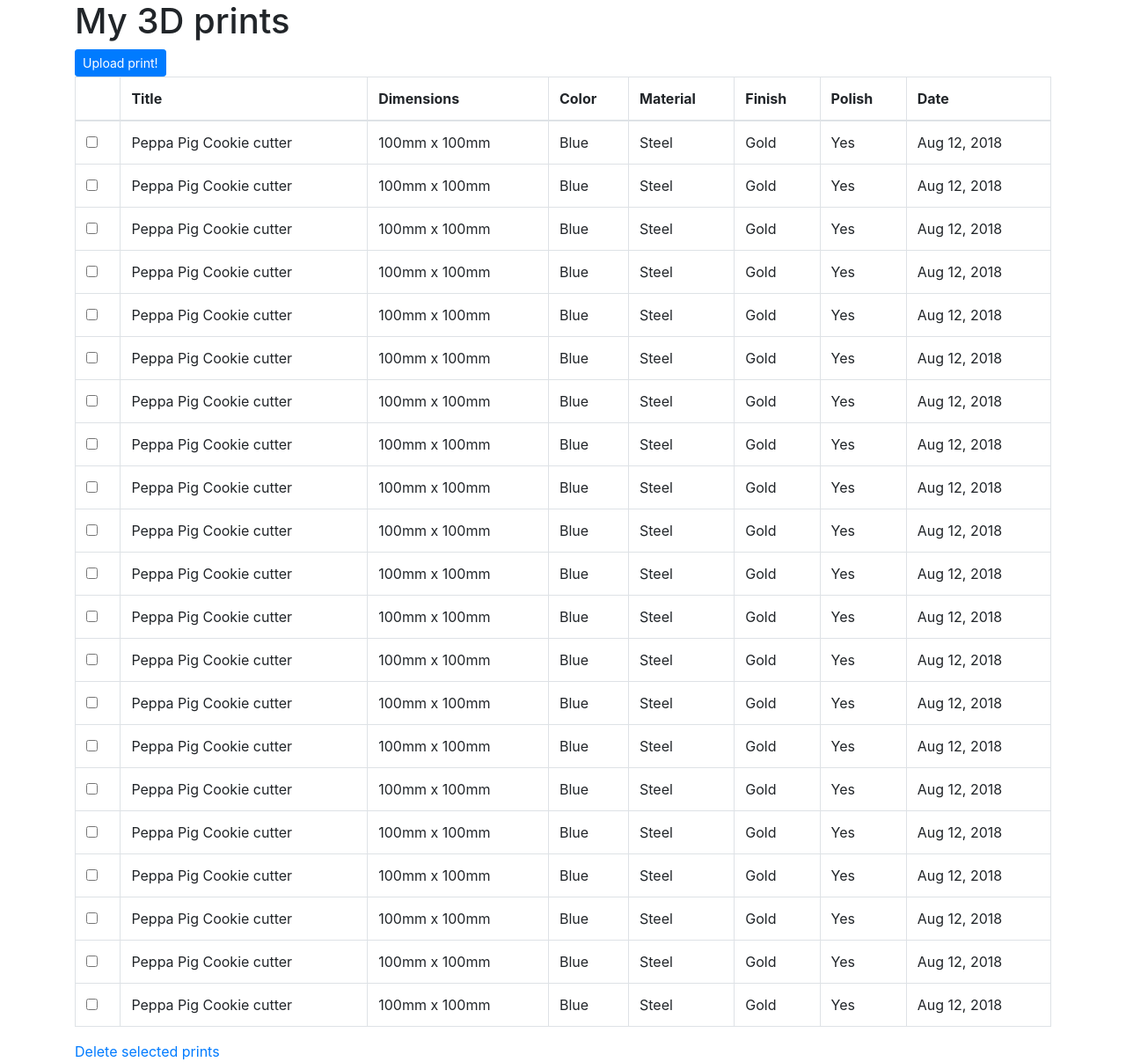
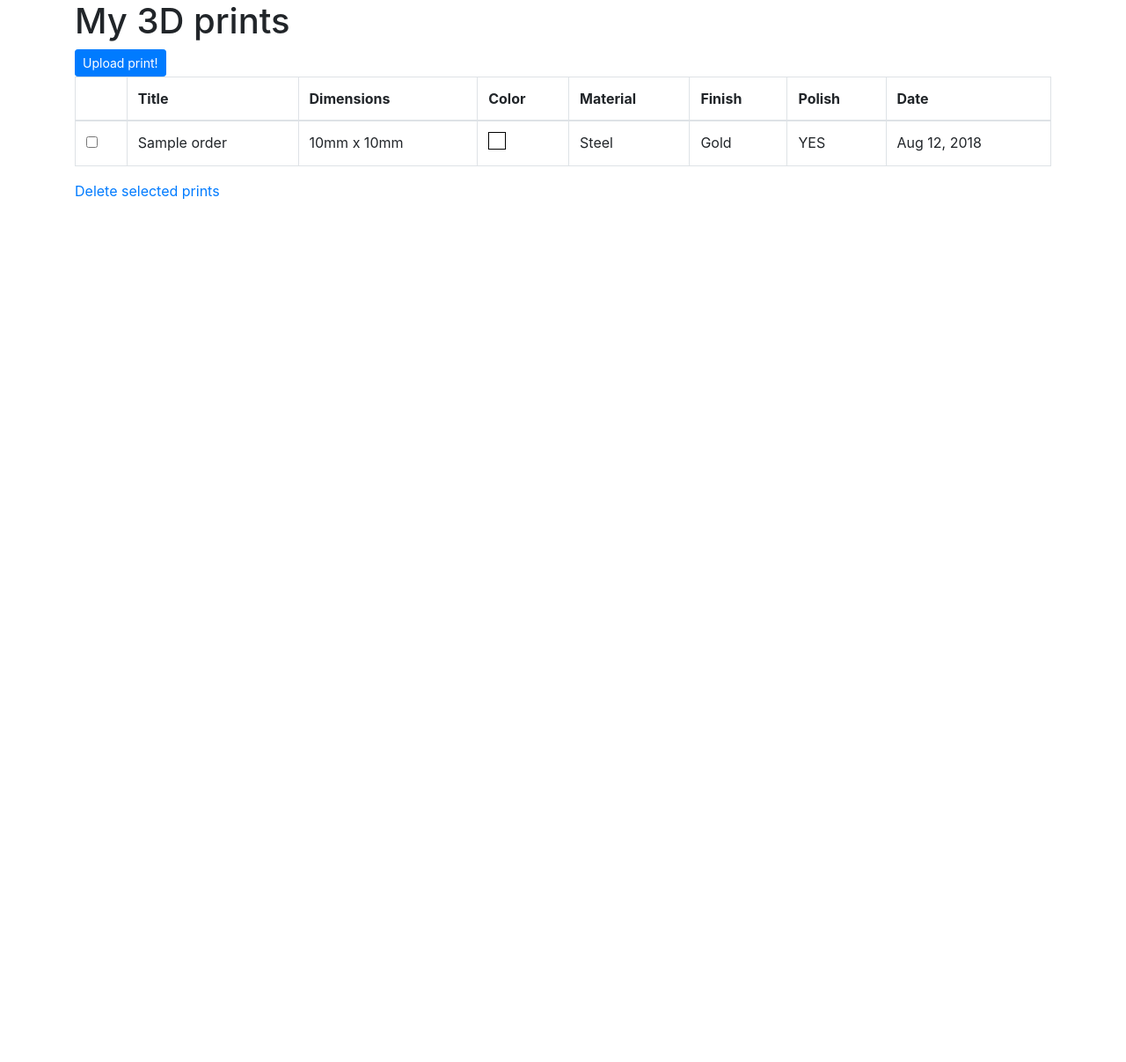
Before and after one commit to sven-achilles/case-3d-printing, a Symfony app: template www/templates/user-prints/index.html.twig in a window 1280 px wide. Shown: the whole page at 88% size. After the commit the page ends 227 px from the top, so only its background shows below. Run offline with Twig, Linux system fonts and the light colour scheme; the template is opened without the code that fills it: most values are stand-ins (such as "Sample title", 1, 10 or a date in 2020); some libraries are stand-ins or nearby versions.

Commit message:
prints now show db prints

```diff
--- a/www/composer.json
+++ b/www/composer.json
@@ -25,6 +25,7 @@
     },
     "require-dev": {
         "doctrine/doctrine-fixtures-bundle": "^3.0",
+        "fzaninotto/faker": "^1.8",
         "symfony/debug-pack": "*",
         "symfony/dotenv": "^4.1",
         "symfony/maker-bundle": "^1.0",
--- /dev/null
+++ b/www/public/css/print-orders.css
@@ -0,0 +1,7 @@
+.color-box {
+    display: inline-block;
+    width: 20px;
+    height: 20px;
+
+    border: 1px solid #000;
+}
--- a/www/src/DataFixtures/AppFixtures.php
+++ b/www/src/DataFixtures/AppFixtures.php
@@ -6,13 +6,16 @@ use App\Entity\User;
 use Doctrine\Bundle\FixturesBundle\Fixture;
 use Doctrine\Common\Persistence\ObjectManager;
 use Symfony\Component\Security\Core\Encoder\UserPasswordEncoderInterface;
+use Faker\Factory as Faker;
 
 class AppFixtures extends Fixture
 {
+    private $faker;
     private $passwordEncoder;
 
     public function __construct(UserPasswordEncoderInterface $passwordEncoder)
     {
+        $this->faker = Faker::create();
         $this->passwordEncoder = $passwordEncoder;
     }
 
@@ -42,7 +45,8 @@ class AppFixtures extends Fixture
         {
             $order = new PrintOrder();
 
-            $order->setColor('000000');
+            $order->setTitle( substr( $this->faker->sentence(rand(2, 3)), 0, -1) );
+            $order->setColor( substr( $this->faker->hexcolor, 1 ) );
             $order->setPolish( rand(0, 1) );
             $order->setWidth( rand(50, 500) );
             $order->setHeight( rand(50, 500) );
--- a/www/templates/user-prints/index.html.twig
+++ b/www/templates/user-prints/index.html.twig
@@ -1,6 +1,10 @@
 {% extends 'base.html.twig' %}
 
 {% block title %}My 3D prints{% endblock %}
+
+{% block stylesheets %}
+    <link rel="stylesheet" href="/css/print-orders.css">
+{% endblock %}
 
 {% block body %}
     <h1>My 3D prints</h1>
@@ -22,17 +26,19 @@
         </thead>
 
         <tbody>
-        {% for i in 0..20 %}
+        {% for order in orders %}
         <tr>
             <td scope="row">
                 <input type="checkbox">
             </td>
-            <td>Peppa Pig Cookie cutter</td>
-            <td>100mm x 100mm</td>
-            <td>Blue</td>
+            <td>{{ order.title }}</td>
+            <td>{{ order.width }}mm x {{ order.height }}mm</td>
+            <td>
+                <div class="color-box" style="background-color: #{{ order.color }};"></div>
+            </td>
             <td>Steel</td>
             <td>Gold</td>
-            <td>Yes</td>
+            <td>{{ order.polish ? 'YES' : 'NO' }}</td>
             <td>Aug 12, 2018</td>
         </tr>
         {% endfor %}
```
Also changed, not shown: www/src/Controller/UserPrintsController.php (+13 -1 lines), www/src/Entity/PrintOrder.php (+21 -0 lines), www/src/Migrations/Version20180730134243.php (added, +28 -0 lines), 3 other files.
